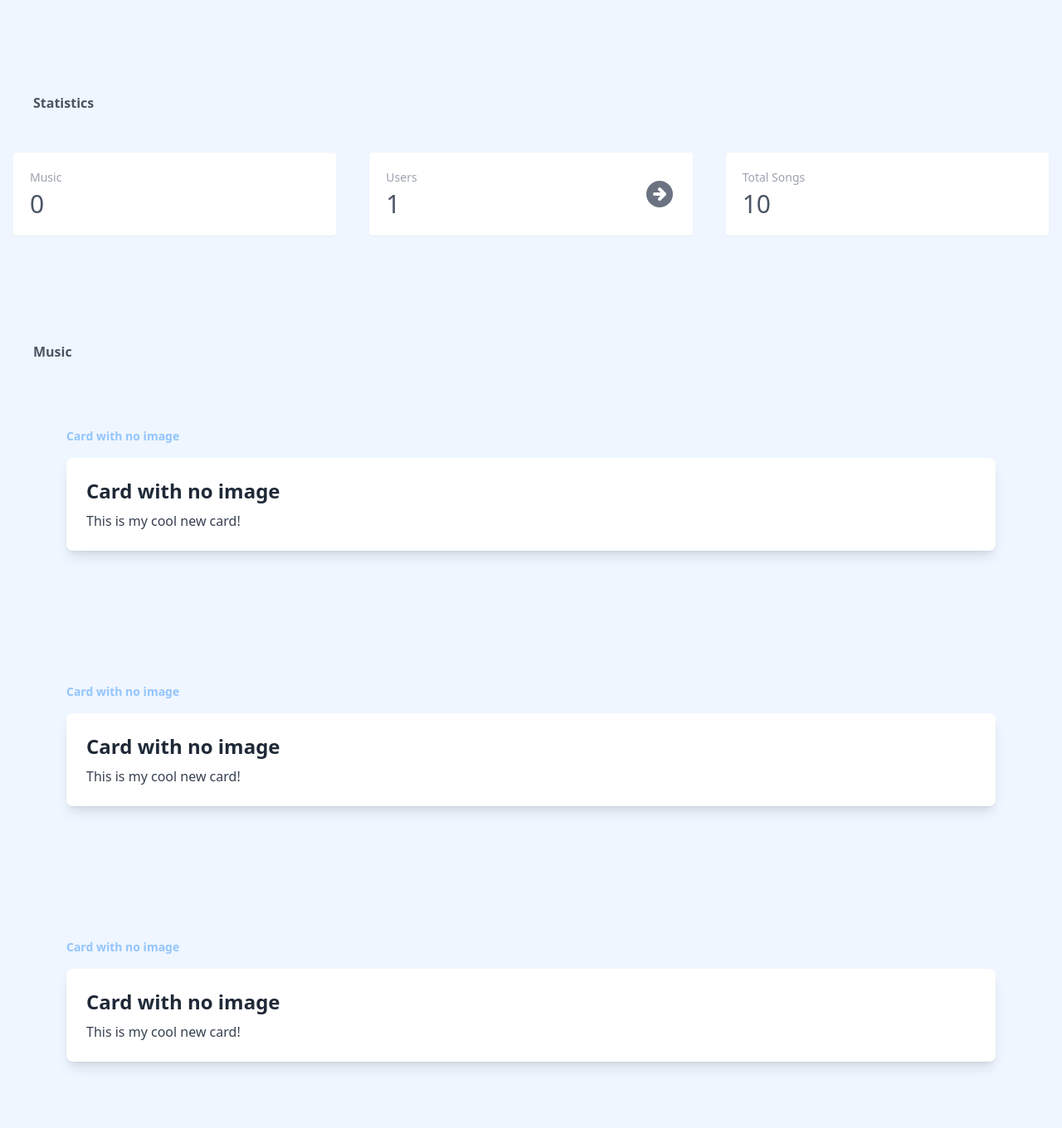
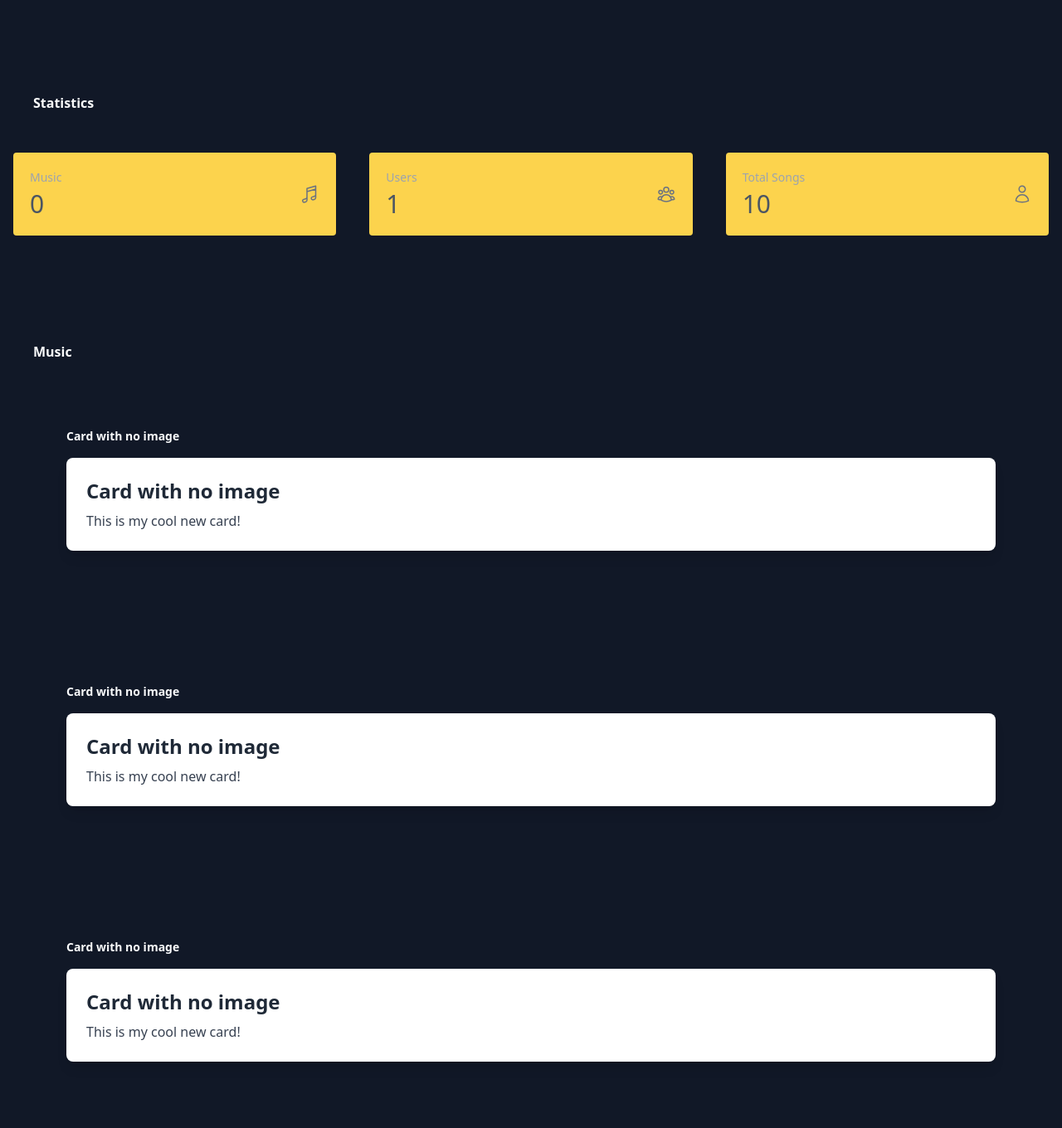
Before and after one commit to mohamedchkir/E-Lyrics-, a PHP site: page /home.php in a window 1280 px wide. Shown: the part 72-1432 px from the top of the page at 83% size. Run offline with PHP 8.4, Linux system fonts and the light colour scheme; data comes from the database, SQL or seed files in the repository; data that the repository does not hold is empty; some libraries are stand-ins or nearby versions.

Commit message:
travailler sur style home

```diff
--- a/home.php
+++ b/home.php
@@ -15,6 +15,8 @@ $stat = new Music();
     <meta http-equiv="X-UA-Compatible" content="IE=edge">
     <meta name="viewport" content="width=device-width, initial-scale=1.0">
     <script src="https://cdn.tailwindcss.com"></script>
+    <!-- Font Awesome -->
+    <link href="https://cdnjs.cloudflare.com/ajax/libs/font-awesome/5.13.0/css/all.min.css" rel="stylesheet">
     <title>Home</title>
 </head>
 
@@ -63,11 +65,11 @@ $stat = new Music();
     <section>
         <div class="flex-auto">
             <div class="flex flex-col">
-                <div class="bg-blue-50 min-h-screen">
-                    <div class="p-4 pt-28 pb-0  pl-10 font-bold text-gray-600">Statistics</div>
+                <div class="bg-gray-900 min-h-screen">
+                    <div class="p-4 pt-28 pb-0  pl-10 font-bold text-gray-50">Statistics</div>
                     <div class=" mt-8 grid lg:grid-cols-3 sm:grid-cols-2 p-4 gap-10 ">
                         <!--Grid starts here-->
-                        <div class="flex items-center justify-between p-5 bg-white rounded shadow-sm">
+                        <div class="flex items-center justify-between p-5 bg-amber-300  rounded shadow-sm">
                             <div>
                                 <div class="text-sm text-gray-400 ">Music</div>
                                 <div class="flex items-center pt-1">
@@ -75,11 +77,15 @@ $stat = new Music();
                                 </div>
                             </div>
                             <div class="text-gray-500 text-4xl">
-                                <i class="fa-solid fa-user"></i>
+                                <svg xmlns="http://www.w3.org/2000/svg" fill="none" viewBox="0 0 24 24" stroke-width="1.5" stroke="currentColor" class="w-6 h-6">
+                                    <path stroke-linecap="round" stroke-linejoin="round" d="M9 9l10.5-3m0 6.553v3.75a2.25 2.25 0 01-1.632 2.163l-1.32.377a1.803 1.803 0 11-.99-3.467l2.31-.66a2.25 2.25 0 001.632-2.163zm0 0V2.25L9 5.25v10.303m0 0v3.75a2.25 2.25 0 01-1.632 2.163l-1.32.377a1.803 1.803 0 01-.99-3.467l2.31-.66A2.25 2.25 0 009 15.553z" />
+                                </svg>
+
+
                             </div>
                         </div>
 
-                        <div class="flex items-center justify-between p-5 bg-white rounded shadow-sm">
+                        <div class="flex items-center justify-between p-5 bg-amber-300  rounded shadow-sm">
                             <div>
                                 <div class="text-sm text-gray-400 ">Users</div>
                                 <div class="flex items-center pt-1">
@@ -87,13 +93,15 @@ $stat = new Music();
                                 </div>
                             </div>
                             <div class="text-gray-500">
-                                <svg xmlns="http://www.w3.org/2000/svg" class="h-10 w-10" viewBox="0 0 20 20" fill="currentColor">
-                                    <path fill-rule="evenodd" d="M10 18a8 8 0 100-16 8 8 0 000 16zm3.707-8.707l-3-3a1 1 0 00-1.414 1.414L10.586 9H7a1 1 0 100 2h3.586l-1.293 1.293a1 1 0 101.414 1.414l3-3a1 1 0 000-1.414z" clip-rule="evenodd" />
+                                <svg xmlns="http://www.w3.org/2000/svg" fill="none" viewBox="0 0 24 24" stroke-width="1.5" stroke="currentColor" class="w-6 h-6">
+                                    <path stroke-linecap="round" stroke-linejoin="round" d="M18 18.72a9.094 9.094 0 003.741-.479 3 3 0 00-4.682-2.72m.94 3.198l.001.031c0 .225-.012.447-.037.666A11.944 11.944 0 0112 21c-2.17 0-4.207-.576-5.963-1.584A6.062 6.062 0 016 18.719m12 0a5.971 5.971 0 00-.941-3.197m0 0A5.995 5.995 0 0012 12.75a5.995 5.995 0 00-5.058 2.772m0 0a3 3 0 00-4.681 2.72 8.986 8.986 0 003.74.477m.94-3.197a5.971 5.971 0 00-.94 3.197M15 6.75a3 3 0 11-6 0 3 3 0 016 0zm6 3a2.25 2.25 0 11-4.5 0 2.25 2.25 0 014.5 0zm-13.5 0a2.25 2.25 0 11-4.5 0 2.25 2.25 0 014.5 0z" />
                                 </svg>
+
+
                             </div>
                         </div>
 
-                        <div class="flex items-center justify-between p-5 bg-white rounded shadow-sm">
+                        <div class="flex items-center justify-between p-5 bg-amber-300  rounded shadow-sm">
                             <div>
                                 <div class="text-sm text-gray-400 ">Total Songs</div>
                                 <div class="flex items-center pt-1">
@@ -101,20 +109,23 @@ $stat = new Music();
                                 </div>
                             </div>
                             <div class="text-gray-500 text-4xl">
-                                <i class="fa-solid fa-compact-disc"></i>
+                                <svg xmlns="http://www.w3.org/2000/svg" fill="none" viewBox="0 0 24 24" stroke-width="1.5" stroke="currentColor" class="w-6 h-6">
+                                    <path stroke-linecap="round" stroke-linejoin="round" d="M15.75 6a3.75 3.75 0 11-7.5 0 3.75 3.75 0 017.5 0zM4.501 20.118a7.5 7.5 0 0114.998 0A17.933 17.933 0 0112 21.75c-2.676 0-5.216-.584-7.499-1.632z" />
+                                </svg>
+
                             </div>
                         </div>
 
                         <!-- Grid ends here..-->
 
                     </div>
-                    <div class="p-4 pt-28 pb-0  pl-10 font-bold text-gray-600">Music</div>
+                    <div class="p-4 pt-28 pb-0  pl-10 font-bold text-gray-50">Music</div>
 
                     <div class="cards">
                         <!-- card with no image -->
 
                         <div class="p-20 ">
-                            <h3 class="text-blue-300 mb-4 text-sm font-bold">
+                            <h3 class="text-gray-50 mb-4 text-sm font-bold">
                                 Card with no image
                             </h3>
                             <div class="bg-white p-6 rounded-lg shadow-lg">
@@ -123,7 +134,7 @@ $stat = new Music();
                             </div>
                         </div>
                         <div class="p-20 ">
-                            <h3 class="text-blue-300 mb-4 text-sm font-bold">
+                            <h3 class="text-gray-50 mb-4 text-sm font-bold">
                                 Card with no image
                             </h3>
                             <div class="bg-white p-6 rounded-lg shadow-lg">
@@ -132,7 +143,7 @@ $stat = new Music();
                             </div>
                         </div>
                         <div class="p-20 ">
-                            <h3 class="text-blue-300 mb-4 text-sm font-bold">
+                            <h3 class="text-gray-50 mb-4 text-sm font-bold">
                                 Card with no image
                             </h3>
                             <div class="bg-white p-6 rounded-lg shadow-lg">
```
